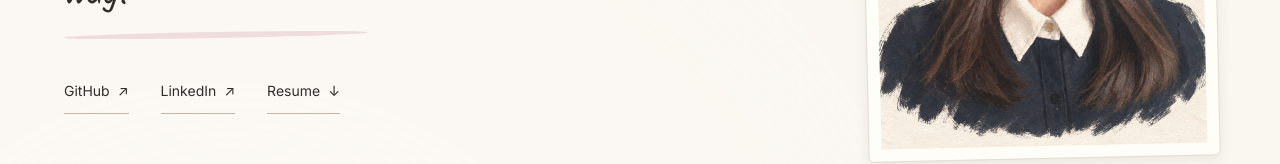
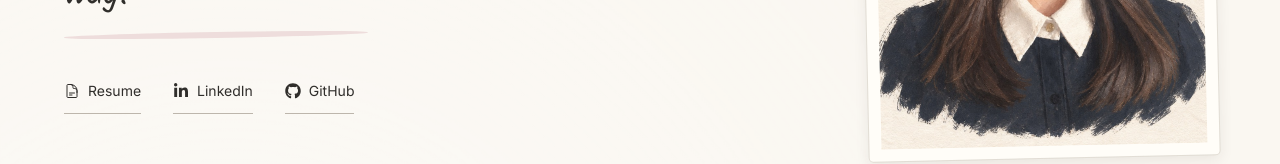
Before and after one commit to emmatyy19/emmatyy19.github.io, a React (Vite) app: page / in a window 1280 px wide. Shown: the part 461-625 px from the top of the page. Built offline with nearby package versions, Linux system fonts and the light colour scheme.

Commit message:
feat: simplify professional links

```diff
--- a/package.json
+++ b/package.json
@@ -22,7 +22,8 @@
     "@fontsource/inter": "^5.3.0",
     "@fontsource/kalam": "^5.3.0",
     "react": "^19.2.8",
-    "react-dom": "^19.2.8"
+    "react-dom": "^19.2.8",
+    "react-icons": "^5.7.0"
   },
   "devDependencies": {
     "@axe-core/playwright": "^4.13.0",
--- a/src/components/ExternalLink/ExternalLink.module.css
+++ b/src/components/ExternalLink/ExternalLink.module.css
@@ -17,3 +17,9 @@
   border-color: var(--color-ink);
   transform: translateY(-1px);
 }
+
+.icon {
+  width: 1rem;
+  height: 1rem;
+  flex: 0 0 auto;
+}
--- a/src/components/ExternalLink/ExternalLink.tsx
+++ b/src/components/ExternalLink/ExternalLink.tsx
@@ -1,3 +1,5 @@
+import { FaGithub, FaLinkedinIn } from 'react-icons/fa6'
+import { HiOutlineDocumentText } from 'react-icons/hi2'
 import type { ProfessionalLink } from '../../types/content.ts'
 import styles from './ExternalLink.module.css'
 
@@ -5,7 +7,15 @@ type ExternalLinkProps = Readonly<{
   link: ProfessionalLink
 }>
 
+const icons = {
+  github: FaGithub,
+  linkedin: FaLinkedinIn,
+  resume: HiOutlineDocumentText,
+} as const
+
 export function ExternalLink({ link }: ExternalLinkProps) {
+  const Icon = icons[link.id]
+
   return (
     <a
       className={styles.link}
@@ -15,8 +25,8 @@ export function ExternalLink({ link }: ExternalLinkProps) {
         ? { rel: 'noopener noreferrer', target: '_blank' }
         : {})}
     >
+      <Icon aria-hidden="true" className={styles.icon} />
       {link.label}
-      <span aria-hidden="true">{link.download ? '↓' : '↗'}</span>
     </a>
   )
 }
--- a/src/content/links.ts
+++ b/src/content/links.ts
@@ -2,10 +2,11 @@ import type { ProfessionalLink } from '../types/content.ts'
 
 export const professionalLinks = [
   {
-    id: 'github',
-    label: 'GitHub',
-    href: 'https://github.com/emmatyy19?tab=repositories',
-    external: true,
+    id: 'resume',
+    label: 'Resume',
+    href: '/documents/emma-resume.pdf',
+    external: false,
+    download: 'Emma-Resume.pdf',
   },
   {
     id: 'linkedin',
@@ -14,10 +15,9 @@ export const professionalLinks = [
     external: true,
   },
   {
-    id: 'resume',
-    label: 'Resume',
-    href: '/documents/emma-resume.pdf',
-    external: false,
-    download: 'Emma-Resume.pdf',
+    id: 'github',
+    label: 'GitHub',
+    href: 'https://github.com/emmatyy19?tab=repositories',
+    external: true,
   },
 ] satisfies readonly ProfessionalLink[]
```
Also changed, not shown: 2 other files (tests, documents, lock files or other folders).
